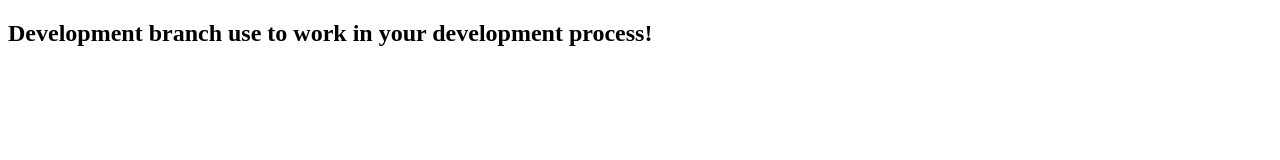
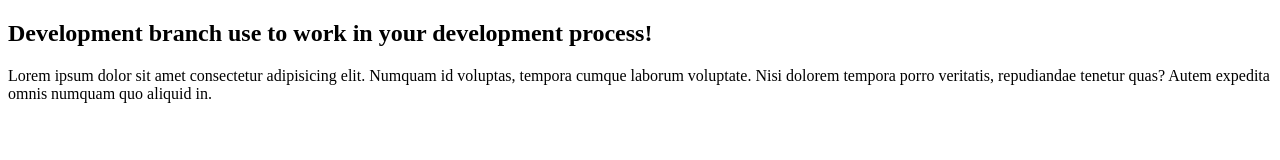
Before and after one commit to sreypheasin/test-repo3, a plain HTML site: page index.html in a window 1280 px wide. Drawn offline with Linux system fonts and the light colour scheme.

Commit message:
add description in sreyphea branch

```diff
--- a/index.html
+++ b/index.html
@@ -11,6 +11,13 @@
       <!-- Write in branch develop -->
       <section>
         <h1>Development branch use to work in your development process!</h1>
+        <!-- write from sreyphea branch -->
+        <p>
+          Lorem ipsum dolor sit amet consectetur adipisicing elit. Numquam id
+          voluptas, tempora cumque laborum voluptate. Nisi dolorem tempora porro
+          veritatis, repudiandae tenetur quas? Autem expedita omnis numquam quo
+          aliquid in.
+        </p>
       </section>
     </main>
   </body>
```
